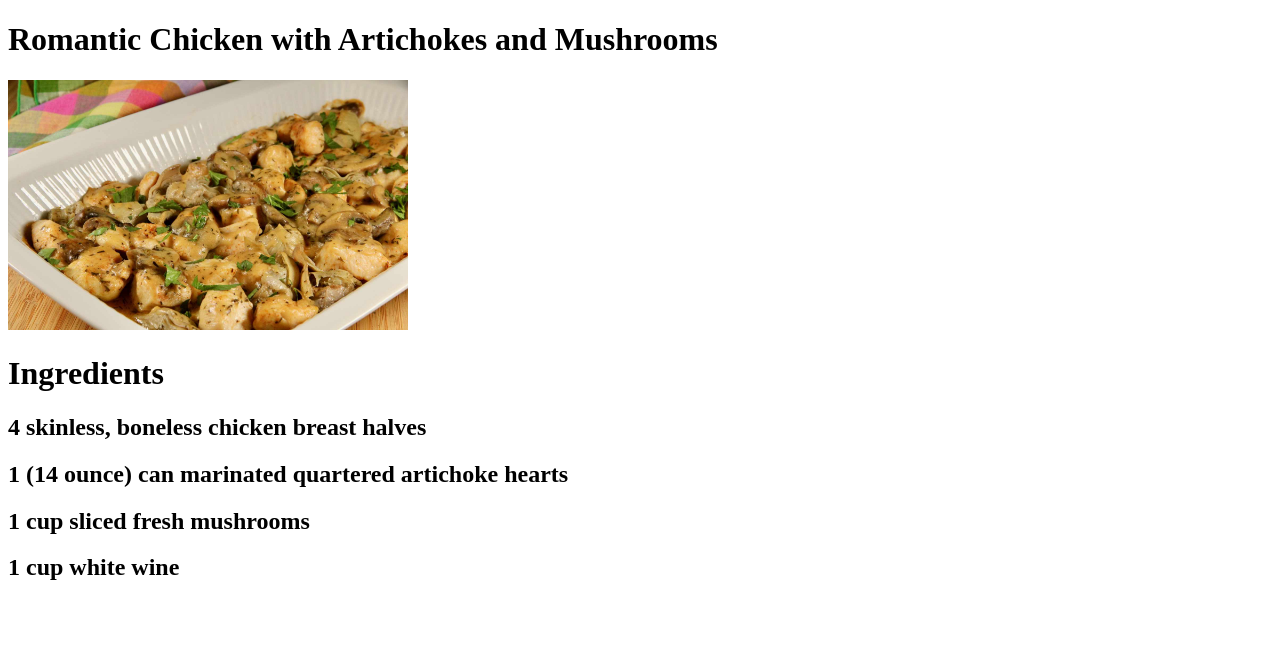
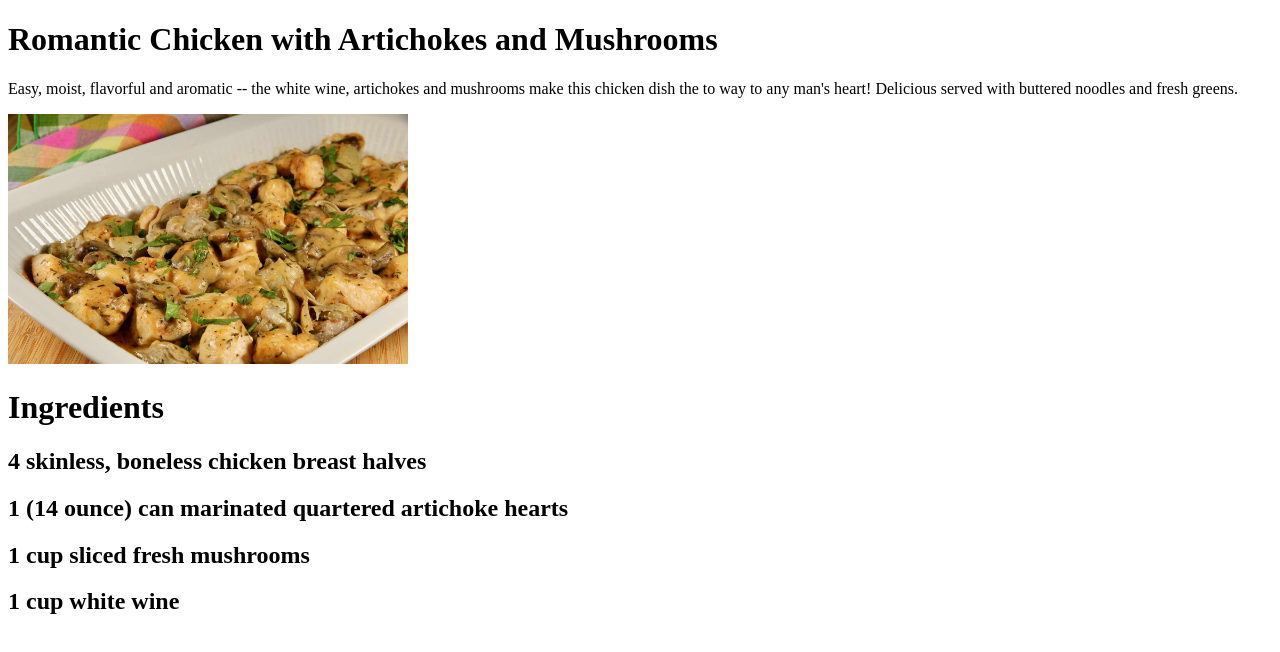
Before and after one commit to ODidinparis/The-Recipes, a plain HTML site: page recipe/chicken.html in a window 1280 px wide. Drawn offline with Linux system fonts and the light colour scheme.

```diff
--- a/recipe/chicken.html
+++ b/recipe/chicken.html
@@ -9,6 +9,7 @@
 
     <h1>Romantic Chicken with Artichokes and Mushrooms</h1>
 
+    <p>Easy, moist, flavorful and aromatic -- the white wine, artichokes and mushrooms make this chicken dish the to way to any man's heart! Delicious served with buttered noodles and fresh greens.</p>
     <img src="Images/8189975-71b92030dc3849d4b21dbe545481a949.jpg" width="400" height="250">
 
     <h1>Ingredients</h1>
```
